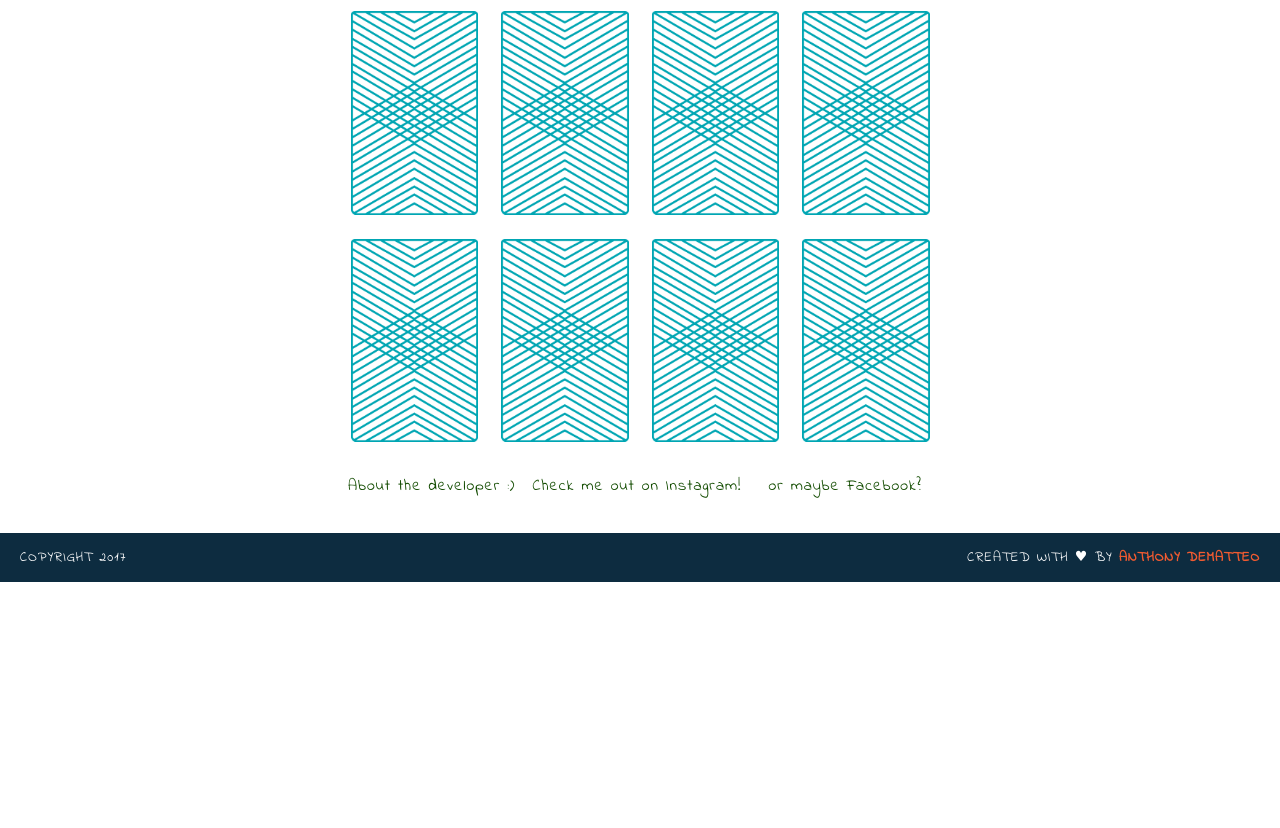
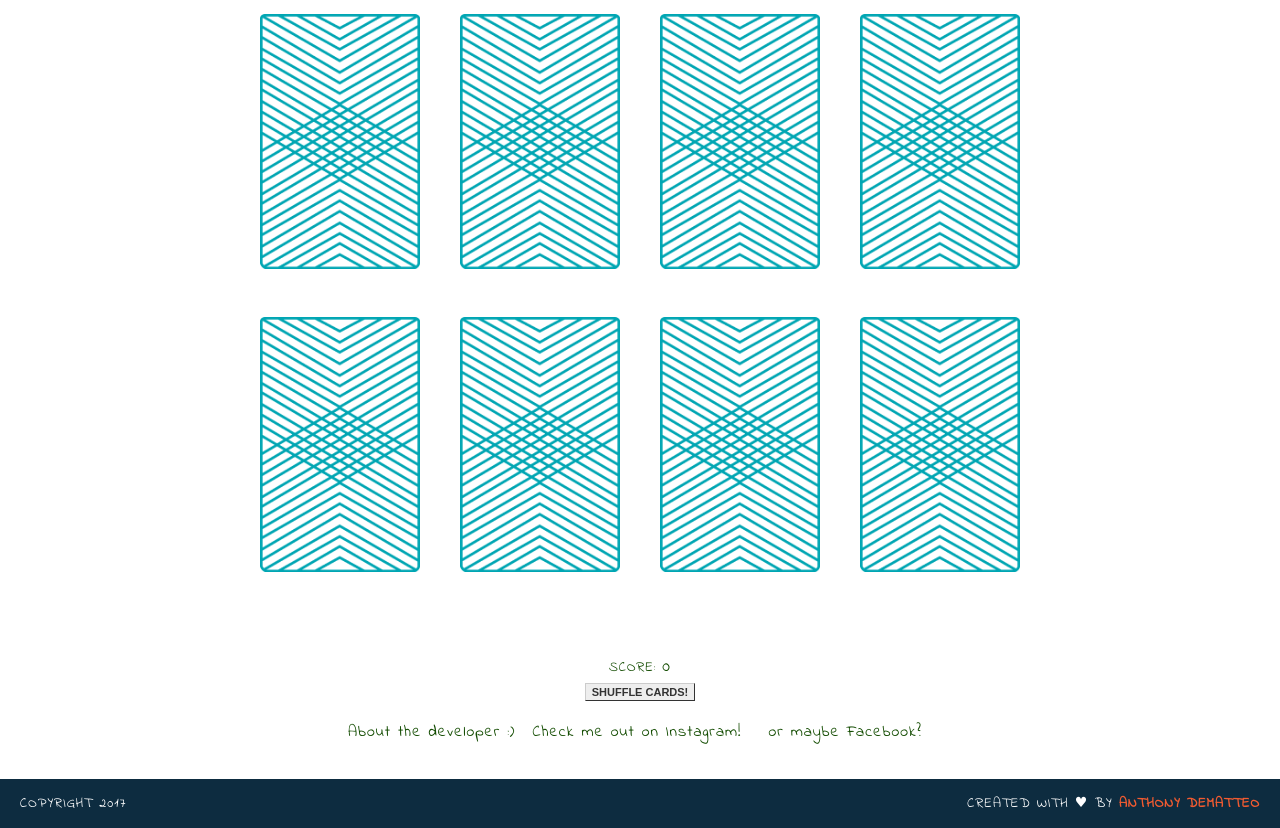
Before and after one commit to adematteo94/memory_game, a website: page index.html in a window 1280 px wide. Shown: the part 383-1211 px from the top of the page. Before the commit the page ends 965 px from the top, so only its background shows below. Drawn offline with nearby package versions, Linux system fonts and the light colour scheme.

Commit message:
finished reset fucntion

```diff
--- a/css/memory_game.css
+++ b/css/memory_game.css
@@ -3,6 +3,14 @@ body {
 	text-align: center;
 	font-weight: 400;
 	letter-spacing: 1px;
+	margin: 0;
+}
+header {
+	background-color: #F15831;
+	padding-bottom: 30px;
+	padding-top: 30px;
+	padding-left: 20px;
+	padding-right: 20px;
 	margin: 0;
 }
 h1 {
@@ -12,12 +20,37 @@ h1 {
 	margin: 0;
 	text-transform: uppercase;
 	font-size: 50px;
-
+}
+nav {
+	background-color: #00A6B3;
+	padding-bottom: 1px;
+	padding-top: 1px;
+	padding-left: 0px;
+	padding-right: 0px;
+	border: 0;
+	margin: 0 auto;
 }
 h3 {
 	color: white;
 	font-family: 'Indie Flower', cursive;
 	letter-spacing: 1px;
+}
+a {
+	margin-right: 10px;
+	margin-left: 10px;
+	border-bottom: 2px solid transparent;
+	text-decoration: none;
+}
+a:hover {
+	border-color: white;
+}
+.nav {
+	color: white;
+}
+main {
+	width: 95%;
+	margin: 35px auto;
+	color: #134C01;
 }
 p {
 	font-family: 'Indie Flower', cursive;
@@ -30,45 +63,39 @@ div {
 	padding: 0px;
 	width: 100%;
 	margin: 0 auto;
-
 }
-header {
-	background-color: #F15831;
-	padding-bottom: 30px;
-	padding-top: 30px;
-	padding-left: 20px;
-	padding-right: 20px;
-	margin: 0;
+#game-board{
+	float: none;
+	display: block;
+	width: 95%;
+	margin: 2.5% auto;
+	max-width: 800px;
 }
-nav {
-	background-color: #00A6B3;
-	padding-bottom: 1px;
-	padding-top: 1px;
-	padding-left: 0px;
-	padding-right: 0px;
-	border: 0;
-	margin: 0 auto;
+.clearfix:after {
+	visibility: hidden;
+	display: block;
+	content: " ";
+	clear: both;
+	height: 0;
+	font-size: 0;
 }
-.nav {
-	color: white;
+.score-board {
+	display: inline;
+	font-size: 14px;
 }
-a {
-	margin-right: 10px;
-	margin-left: 10px;
-	border-bottom: 2px solid transparent;
-	text-decoration: none;
+#points {
+	font-size: 18px;
 }
-a:hover {
-	border-color: white;
-}
-main {
-	width: 850px;
-	margin: 35px auto;
-	color: #134C01;
-}
-img {
-	margin: 8px;
-	max-width: 15%;
+#reset {
+  font: bold 11px Arial;
+  text-decoration: none;
+  background-color: #EEEEEE;
+  color: #333333;
+  padding: 2px 6px 2px 6px;
+  border-top: 1px solid #CCCCCC;
+  border-right: 1px solid #333333;
+  border-bottom: 1px solid #333333;
+  border-left: 1px solid #CCCCCC;
 }
 footer {
 	padding-left: 20px;
@@ -86,15 +113,11 @@ footer {
 .message {
 	float: right;
 }
-.clearfix:after {
-	visibility: hidden;
-	display: block;
-	content: " ";
-	clear: both;
-	height: 0;
-	font-size: 0;
-}
 .name {
 	color: #F15B31;
 	font-weight: 700;
 }
+img {
+	margin: 2.5%;
+	width: 20%;
+}
--- a/index.html
+++ b/index.html
@@ -9,6 +9,7 @@
 	<header>
 		<h1>Memory Game</h1>
 	</header>
+
 	<nav>
 		<h3><a href="#" class="nav">Instructions</a> <a href="#" class="nav">Game</a></h3>
 	</nav>
@@ -16,18 +17,13 @@
 	<main>
 		<p class="main">Concentration, also known as Match Match, Memory, Pelmanism, Shinkei-suijaku, Pexeso or simply Pairs, is a card game in which all of the cards are laid face down on a surface and two cards are flipped face up over each turn. The object of the game is to turn over pairs of matching cards.</p>
 		<p class="main">This is an age old game that everyone has played at one point or another in their life time. If you haven't played, this is your perfect opportunity. Give it a try! p.s. Scroll down to see the full game :)</p>
-		<div>
-			<img src="images/back.png" alt="Card 1" title="Card">
-			<img src="images/back.png" alt="Card 2" title="Card">
-			<img src="images/back.png" alt="Card 3" title="Card">
-			<img src="images/back.png" alt="Card 4" title="Card">
-		</div>
-		<div>
-			<img src="images/back.png" alt="Card 5" title="Card">
-			<img src="images/back.png" alt="Card 6" title="Card">
-			<img src="images/back.png" alt="Card 7" title="Card">
-			<img src="images/back.png" alt="Card 8" title="Card">
-		</div>
+		<div id="game-board" class="board clearfix"></div>
+		<br/>
+		<p class="score-board">SCORE: </p><span id="points">0</span>
+		<br/>
+		<form>
+			<button id="reset" type="button" onclick="resetBoard()">SHUFFLE CARDS!</button>
+		</form>
 		<p>About the developer :) <a href="http://instagram.com/adematteo94" class="main">Check me out on Instagram! </a><a href="http://facebook.com/adematteo94" class="main">or maybe Facebook?</a></p>
 	</main>
 	<footer class="clearfix">
@@ -35,6 +31,8 @@
 		<p class="message">Created with &hearts; by <span class="name">Anthony DeMatteo</span></p>
 	</footer>
 
+<script src="https://ajax.googleapis.com/ajax/libs/jquery/1.8.3/jquery.min.js"></script>
+<script src="http://code.jquery.com/ui/1.9.2/jquery-ui.js"></script>
 <script src="js/main.js"></script>
 
 </body>
--- a/js/main.js
+++ b/js/main.js
@@ -1,3 +1,5 @@
+
+var cardId = "cards";
 
 var cards = [
 {
@@ -44,26 +46,80 @@ var cards = [
 
 var cardsInPlay = [];
 
+var score = 0;
+
+var scoreUpdate = function() {
+	var points = document.getElementById('points');
+	points.textContent = score;
+};
+
+//Trying to figure out how to not reset the points
+//var keepScore = function () {
+	//var currentScore = document.getElementById('points');
+	//currentScore = score + score;
+	//return currentScore;
+//};
+
+var shuffle = function(deck) {
+    var counter = deck.length;
+    while (counter > 0) {
+        var index = Math.floor(Math.random() * counter);
+        counter--;
+        var temp = deck[counter];
+        deck[counter] = deck[index];
+        deck[index] = temp;
+    }
+    return deck;
+};
+
 var checkForMatch = function() {
-	if (cardsInPlay[0].rank === cardsInPlay[1].rank && cardsInPlay[0].suit === cardsInPlay[1].suit) {
-		alert("You found a match!");
-	} else {
-		alert("Try again.");
+	if (cardsInPlay.length === 2) {
+		if (cardsInPlay[0].rank === cardsInPlay[1].rank && cardsInPlay[0].suit === cardsInPlay[1].suit) {
+		score++;
+		scoreUpdate();
+		cardsInPlay.pop(cards[cardId]);
+		cardsInPlay.pop(cards[cardId]);
+		} else {
+		cardsInPlay.pop(cards[cardId]);
+		cardsInPlay.pop(cards[cardId]);
+		}
 	}
-}
+};
 
-var flipCard = function(cardId) {
+var flipCard = function() {
+	var cardId = this.getAttribute('data-id');
+	cardsInPlay.push(cards[cardId]);
+	console.log("User flipped " + cards[cardId].rank);
+	console.log(cards[cardId].suit);
+	console.log(cards[cardId].cardImage);
+	this.setAttribute('src', cards[cardId].cardImage);
+	if (cardsInPlay.length === 2) {
+		checkForMatch();
+	}
+};
 
-	console.log("You flipped the "  + cards[cardId].rank);
+var createBoard = function () {
+	shuffle(cards);
+	for (var i = 0; i < cards.length; i++) {
+		var cardElement = document.createElement("img");
+		cardElement.setAttribute('src', 'images/back.png');
+		cardElement.setAttribute('data-id', i);
+		cardElement.addEventListener('click', flipCard);
+		document.getElementById('game-board').appendChild(cardElement);
+	}
+};
 
-	cardsInPlay.push(cards[cardId]);
+var removeBoard = function () {
+	var remove = document.getElementById("game-board").innerHTML = "";
+};
 
-	console.log(cards[cardId].cardImage);
-	console.log(cards[cardId].suit);
+var resetBoard = function () {
+	removeBoard();
+	createBoard();
+};
 
-	}
+var resetGame = function () {
 
+};
 
-flipCard(0);
-flipCard(4);
-checkForMatch();
+createBoard();
```
Also changed, not shown: 17 other files.
